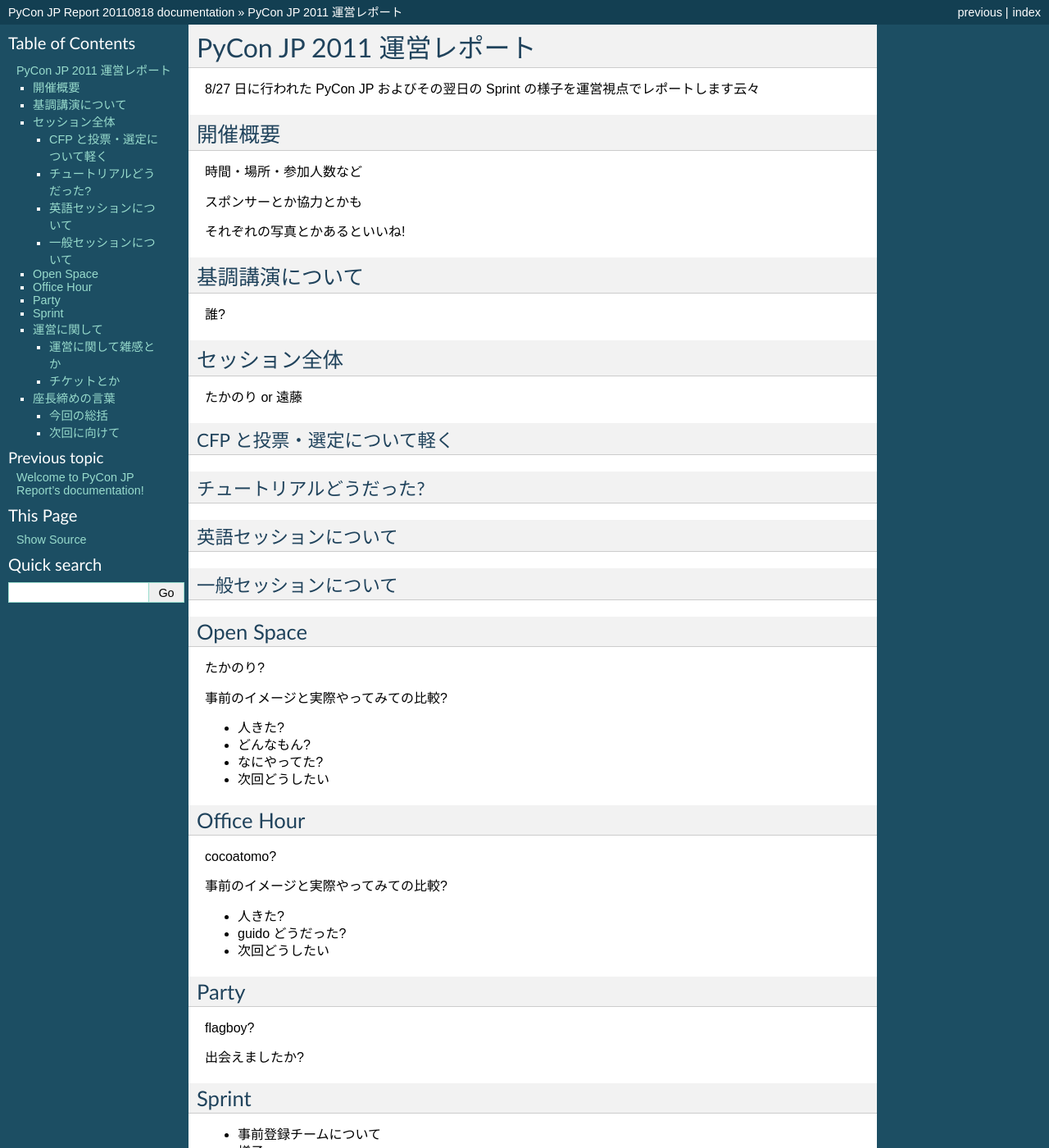
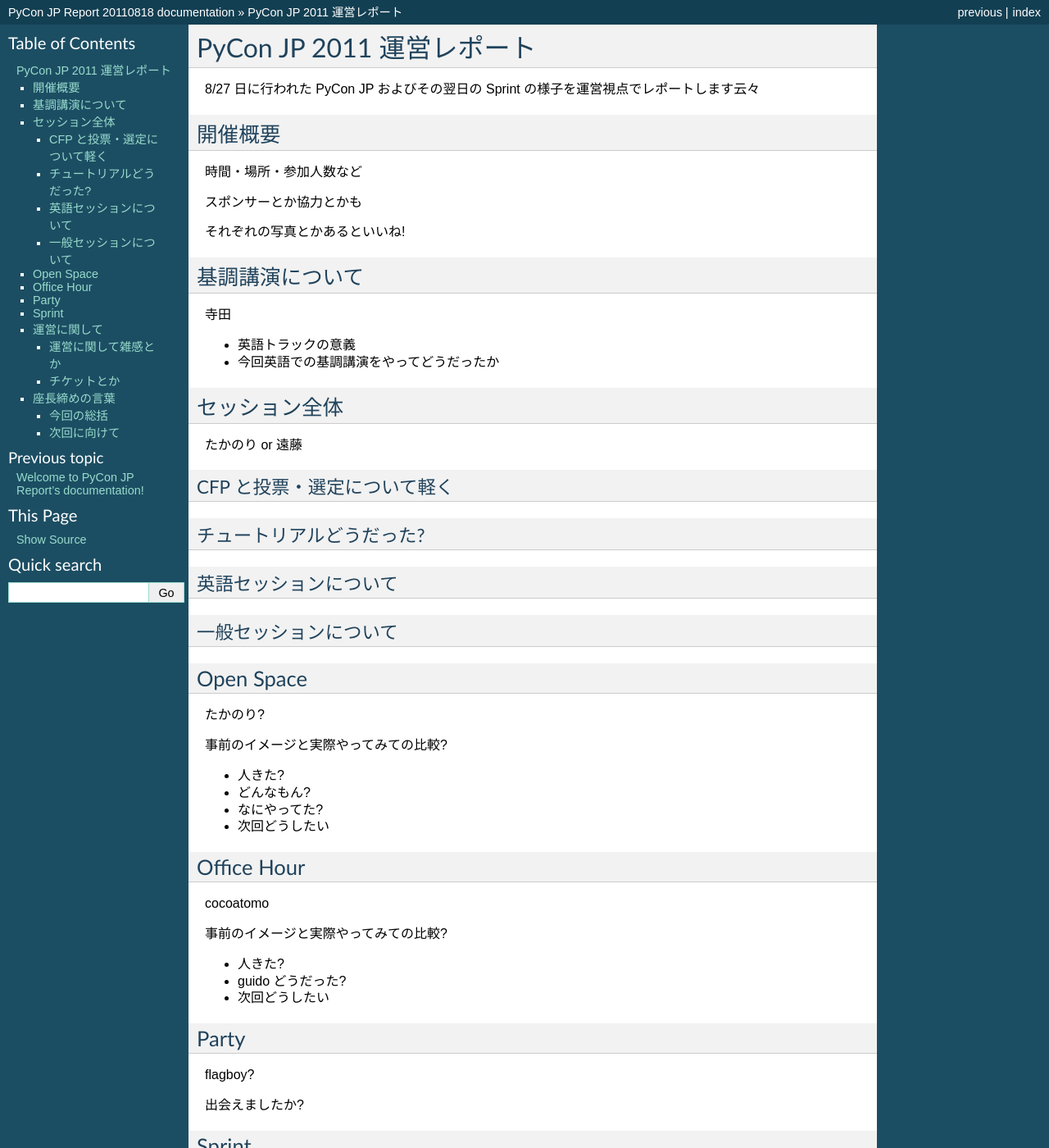
Before and after one commit to michilu/pyconjp-management-side-report, a Sphinx documentation site: the page built from sphinx/report.rst, in a window 1280 px wide and 1400 px high. Shown: the whole window at 82% size. Built offline with Sphinx 7.4.7, drawn with Linux system fonts in a browser that asks for light colours.

Commit message:
基調講演を座長に

```diff
--- a/sphinx/report.rst
+++ b/sphinx/report.rst
@@ -17,7 +17,10 @@
 基調講演について
 ================
 
-誰?
+寺田
+
+- 英語トラックの意義
+- 今回英語での基調講演をやってどうだったか
 
 
 セッション全体
@@ -54,7 +57,7 @@
 Office Hour
 ===========
 
-cocoatomo?
+cocoatomo
 
 事前のイメージと実際やってみての比較?
 
```
